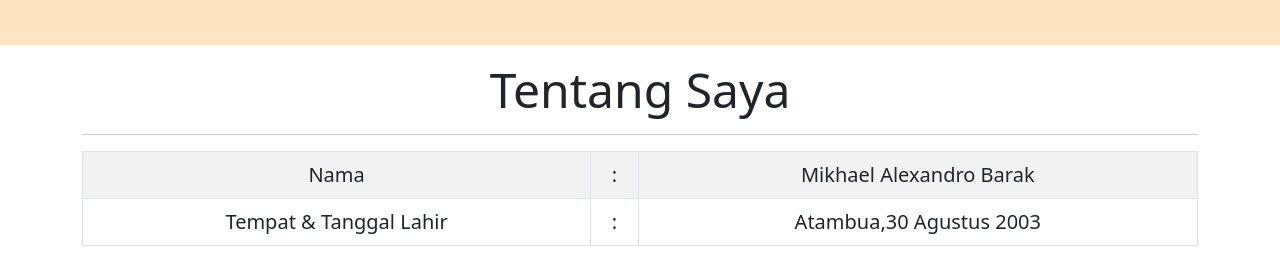
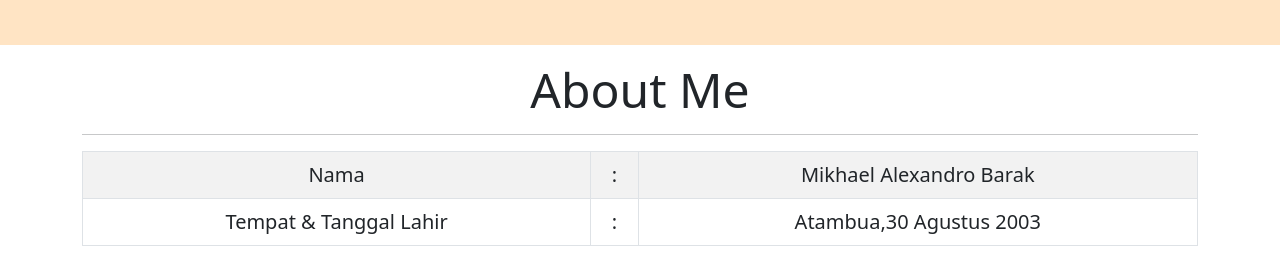
Before and after one commit to alebarak30/alebarak, a plain HTML site: page index.html in a window 1280 px wide. Shown: the part 487-746 px from the top of the page. Drawn offline with Linux system fonts and the light colour scheme.

Commit message:
Second Commit

```diff
--- a/index.html
+++ b/index.html
@@ -69,7 +69,7 @@
 
     <div class="my-3">
         <div class="container text-center mx-auto">
-            <h1 class="display-5">Tentang Saya</h1>
+            <h1 class="display-5">About Me</h1>
             <hr>
             <table class="table table-bordered table-striped table-hover lead">
                 <tbody>
```
